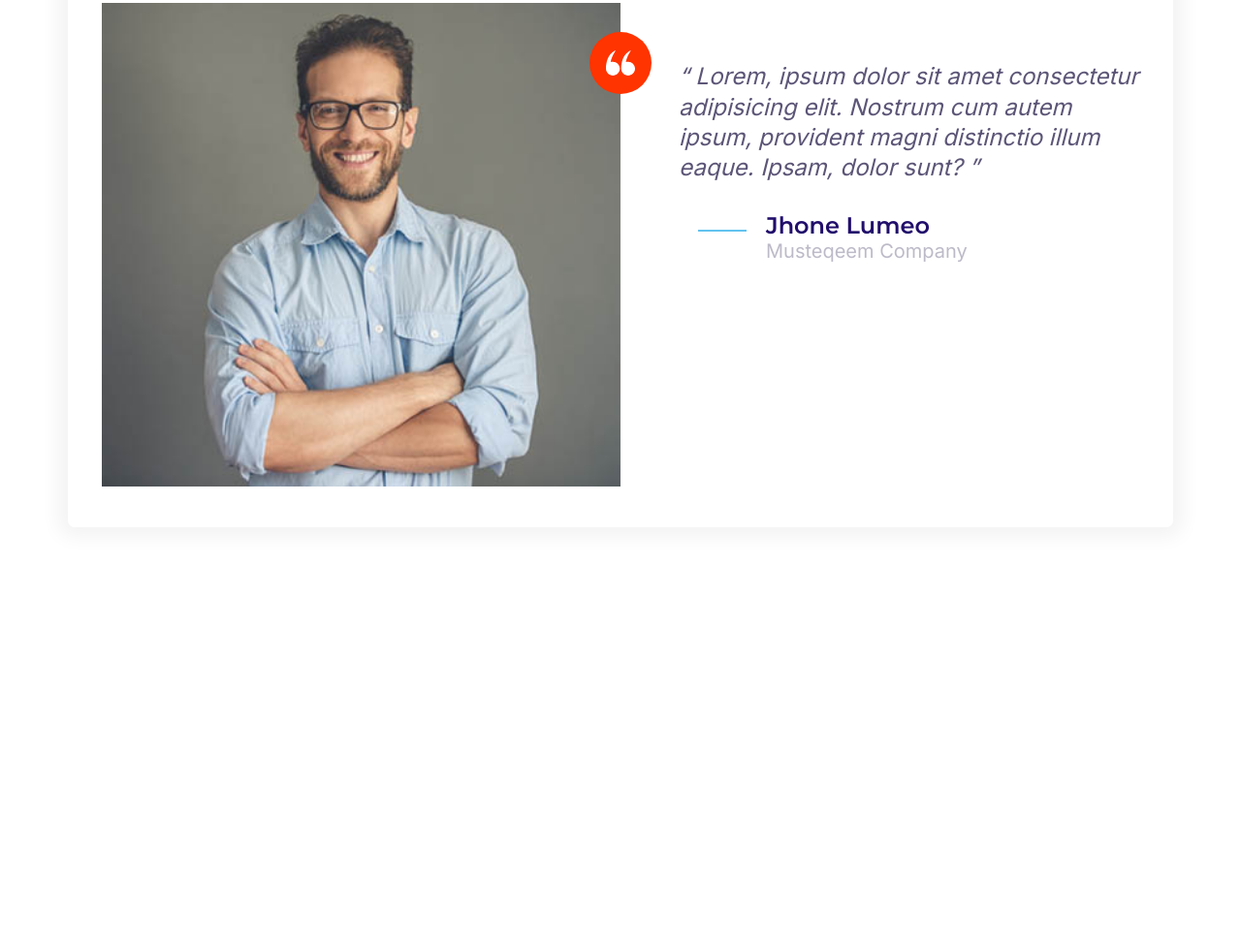
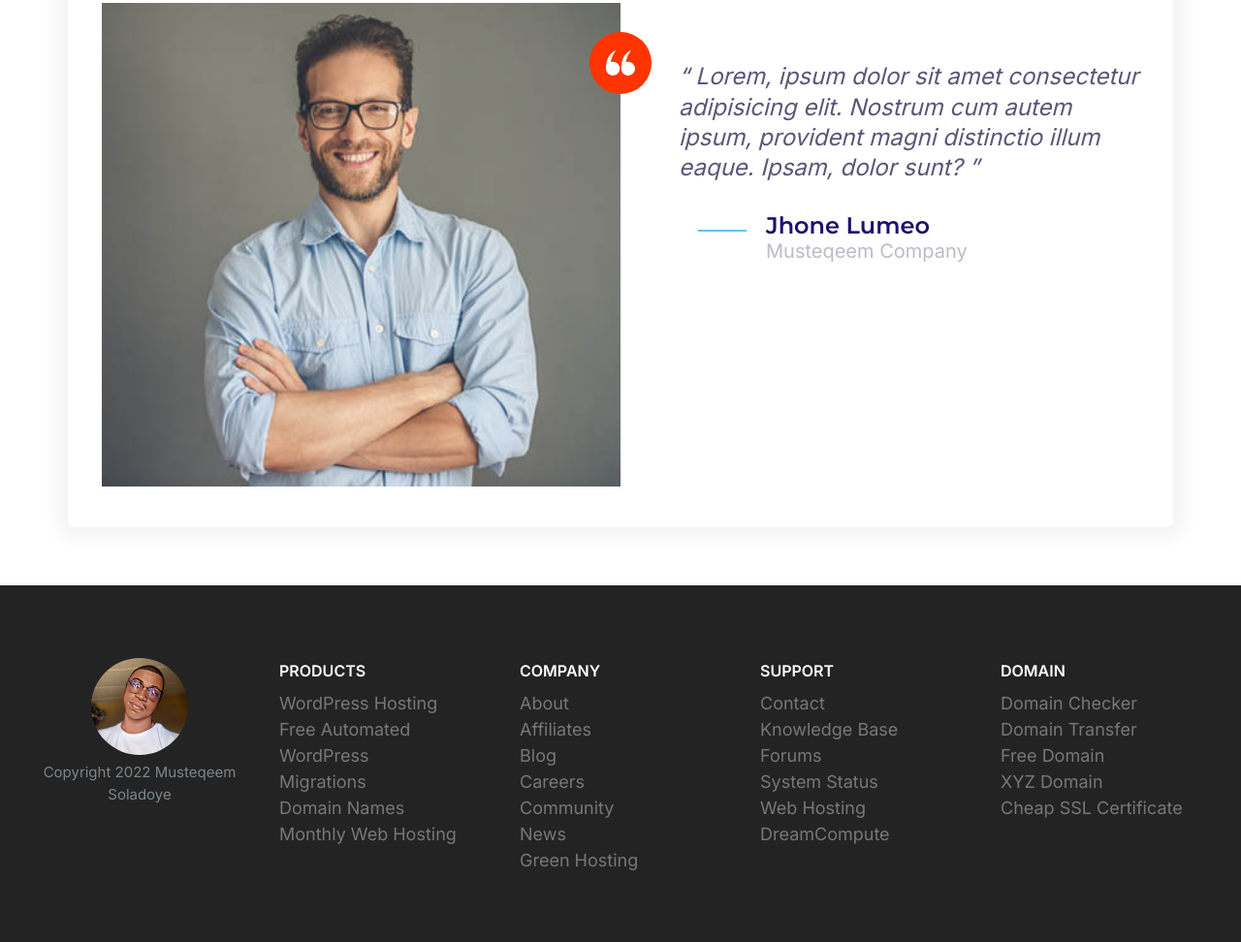
Before and after one commit to StrongMind0/Adeyemi, a plain HTML site: page new.html in a window 1280 px wide. Shown: the part 4722-5694 px from the top of the page at 97% size. Before the commit the page ends 5326 px from the top, so only its background shows below. Drawn offline with Linux system fonts and the light colour scheme.

Commit message:
Creating footer component

```diff
--- a/css/styles.css
+++ b/css/styles.css
@@ -865,3 +865,83 @@ a{
       max-width: 700px;
     }
   }
+
+  /* footer */
+
+  .footer{
+    background: #232323;
+  }
+
+  .footer__section{
+    padding: 2rem;
+    border-bottom: 1px solid #393939;
+  }
+
+  .footer__header{
+    text-transform: uppercase;
+    font-weight: 600;
+    font-size: 3rem;
+  }
+
+  .footer__brand{
+    margin-top: 5rem;
+    text-align: center;
+  }
+
+
+  .footer__brand img{
+    width: 100px;
+    border-radius: 50%;
+  }
+
+  .footer__copyright{
+    font-size: 2rem;
+  }
+
+  .footer a{
+    color: #777;
+    transition: color .3s;
+  }
+  .footer a:hover{
+    color: #fff;
+  }
+
+  .footer .list{
+    margin-top: 0;
+  }
+
+  @media screen and (min-width:768px) {
+    .footer__sections{
+        display: grid;
+        grid-template-columns: repeat(auto-fit, minmax(10rem, 1fr));
+    }
+
+    .footer .collapsible__chevron{
+        display: none;
+    }
+
+    .footer__header{
+        font-size: 1.6rem;
+    }
+
+    .footer .collapsible__content{
+        opacity: 1;
+        max-width: 100%;
+        overflow: visible;
+    }
+
+    .footer__section{
+        /* padding-left: 0; */
+        order: 1;
+        border: 0;
+    }
+
+    .footer__brand{
+        margin: 1.5rem 0;
+    }
+
+    .footer__copyright{
+        font-size: 1.5rem;
+    }
+
+  }
--- a/new.html
+++ b/new.html
@@ -346,6 +346,92 @@
     </div>
   </section>
 
+  <!-- Footer -->
+
+  <footer class="block block--dark footer footer__sections">
+
+    <section class="collapsible collapsible--expanded footer__section">
+      <header class="collapsible__header">
+        <h2 class="collapsible__heading footer__header">Products</h2>
+          <svg class="icon icon--white collapsible__chevron">
+            <use xlink:href="images/sprite.svg#chevron"></use>
+          </svg>
+      </header>
+      <div class="collapsible__content footer__content">
+        <ul class="list">
+          <li><a class="footer__list" href="">WordPress Hosting</a></li>
+          <li><a class="footer__list" href="">Free Automated WordPress</a></li>
+          <li><a class="footer__list" href="">Migrations</a></li>
+          <li><a class="footer__list" href="">Domain Names</a></li>
+          <li><a class="footer__list" href="">Monthly Web Hosting</a></li>
+        </ul>
+      </div>
+    </section>
+
+    <section class="collapsible footer__section">
+      <header class="collapsible__header footer__header">
+        <h2 class="collapsible__heading footer__header">Company</h2>
+          <svg class="icon icon--white collapsible__chevron">
+            <use xlink:href="images/sprite.svg#chevron"></use>
+          </svg>
+      </header>
+      <div class="collapsible__content">
+        <ul class="list">
+          <li><a class="footer__list" href="">About</a></li>
+          <li><a class="footer__list" href="">Affiliates</a></li>
+          <li><a class="footer__list" href="">Blog</a></li>
+          <li><a class="footer__list" href="">Careers</a></li>
+          <li><a class="footer__list" href="">Community</a></li>
+          <li><a class="footer__list" href="">News</a></li>
+          <li><a class="footer__list" href="">Green Hosting</a></li>
+        </ul>
+      </div>
+    </section>
+
+    <section class="collapsible footer__section">
+      <header class="collapsible__header footer__header">
+        <h2 class="collapsible__heading footer__header">Support</h2>
+          <svg class="icon icon--white collapsible__chevron">
+            <use xlink:href="images/sprite.svg#chevron"></use>
+          </svg>
+      </header>
+      <div class="collapsible__content">
+        <ul class="list">
+          <li><a class="footer__list" href="">Contact</a></li>
+          <li><a class="footer__list" href="">Knowledge Base</a></li>
+          <li><a class="footer__list" href="">Forums</a></li>
+          <li><a class="footer__list" href="">System Status</a></li>
+          <li><a class="footer__list" href="">Web Hosting</a></li>
+          <li><a class="footer__list" href="">DreamCompute</a></li>
+        </ul>
+      </div>
+    </section>
+
+    <section class="collapsible footer__section">
+      <header class="collapsible__header">
+        <h2 class="collapsible__heading footer__header">Domain</h2>
+          <svg class="icon icon--white collapsible__chevron">
+            <use xlink:href="images/sprite.svg#chevron"></use>
+          </svg>
+      </header>
+      <div class="collapsible__content">
+        <ul class="list">
+          <li><a class="footer__list" href="">Domain Checker</a></li>
+          <li><a class="footer__list" href="">Domain Transfer</a></li>
+          <li><a class="footer__list" href="">Free Domain</a></li>
+          <li><a class="footer__list" href="">XYZ Domain</a></li>
+          <li><a class="footer__list" href="">Cheap SSL Certificate</a></li>
+        </ul>
+      </div>
+    </section>
+
+    <section class="footer__brand">
+      <img src="images/Musteqeem.webp" alt="logo">
+      <p class="footer__copyright"> Copyright 2022 Musteqeem Soladoye</p>
+    </section>
+
+  </footer>
+
 <script src="/Js/main.js"></script>
 </body>
 </html>
```
Also changed, not shown: components/collapsible.html (+1 -1 lines), components/footer.html (added, +83 -0 lines).
